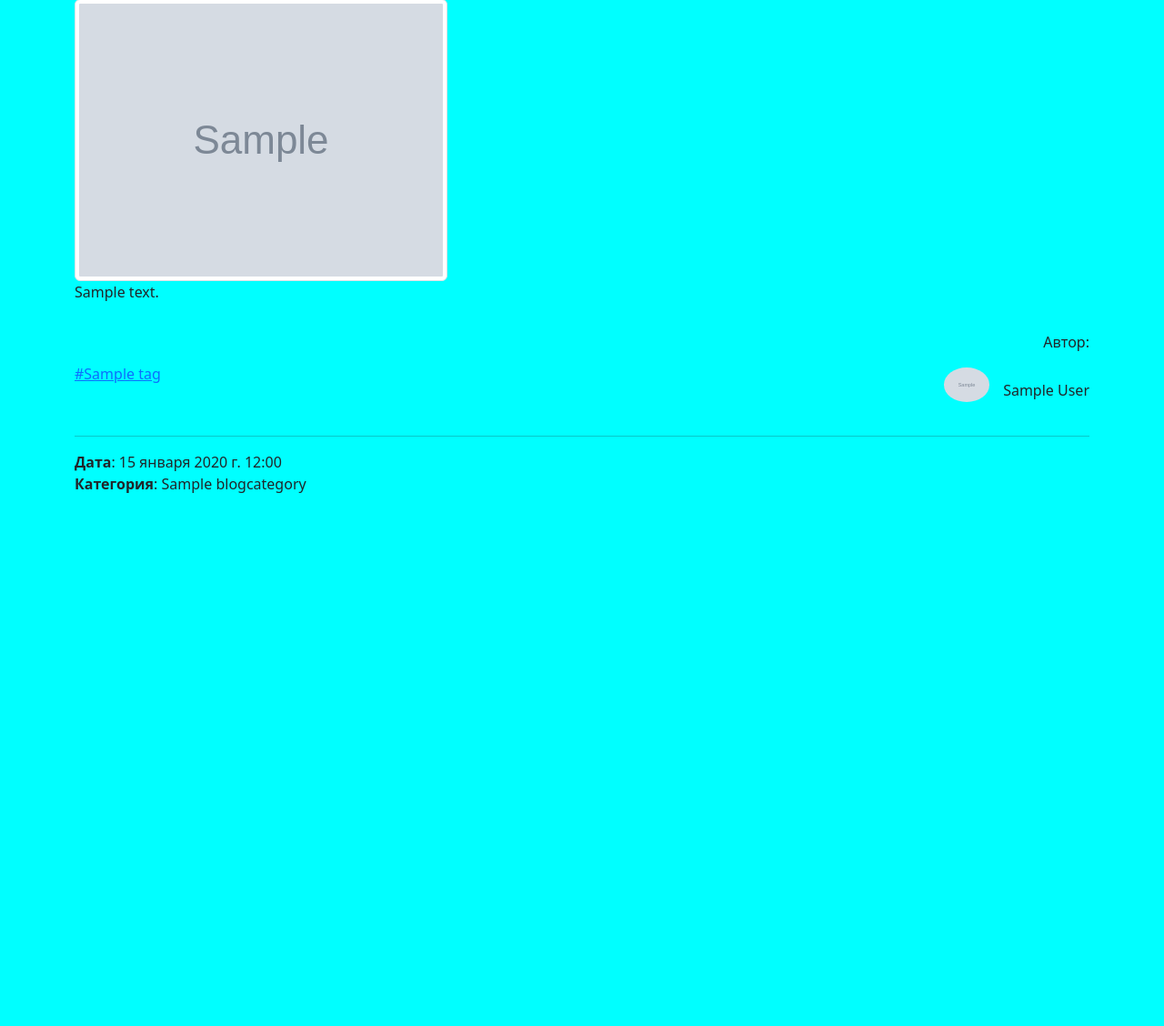
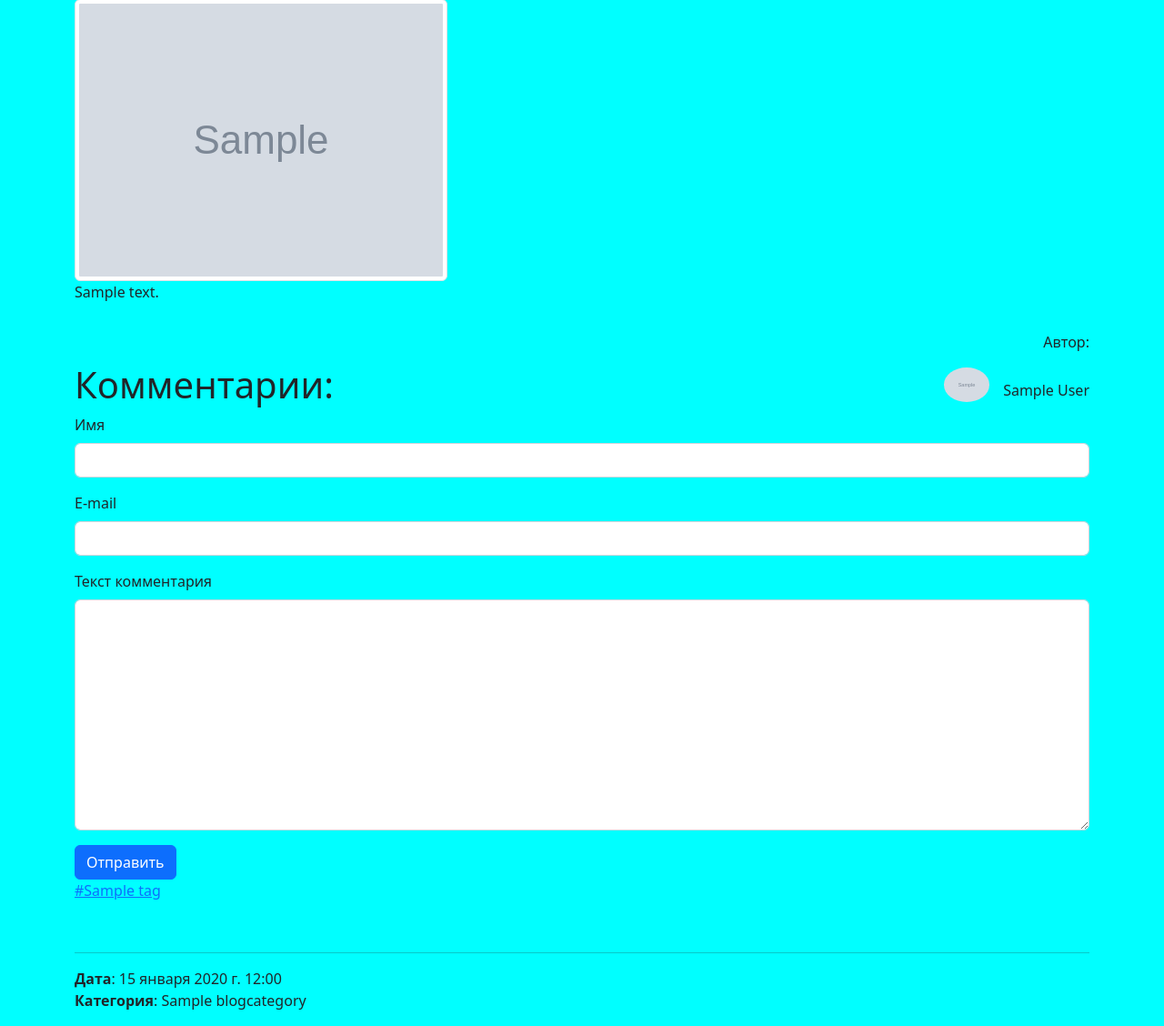
Before and after one commit to lamentable-kid/vkysno, a Django app: page /blog/1/1/ in a window 1280 px wide. Shown: the part 522-1650 px from the top of the page at 91% size. Before the commit the page ends 1064 px from the top, so only its background shows below. Run offline with Django 4.2, Linux system fonts and the light colour scheme; tables that the repository leaves empty hold one stand-in row (values such as "Sample post"); grey boxes marked "Sample" are stand-in pictures; parts of the project's set-up code (start-up, migrations or seed data) failed here and were passed over; some libraries are stand-ins or nearby versions.

Commit message:
hw_30 part 1

```diff
--- a/apps/blog/models.py
+++ b/apps/blog/models.py
@@ -7,6 +7,22 @@ from apps.main.mixins import MetaTagMixin
 from apps.user.models import User
 from config.settings import MEDIA_ROOT
 from tinymce.models import HTMLField
+
+
+class Comment(models.Model):
+    username = models.ForeignKey(
+        to=User,
+        verbose_name='Имя пользователя',
+        on_delete=models.SET_NULL,
+        null=True
+    )
+    email = models.EmailField(verbose_name="E-mail", blank=True)
+    text = models.TextField(verbose_name='Текст комментария')
+    created_at = models.DateTimeField(verbose_name='Дата создания', auto_now_add=True)
+
+    class Meta:
+        verbose_name = 'Комментарий'
+        verbose_name_plural = 'Комментарии'
 
 
 class BlogCategory(MetaTagMixin):
@@ -82,6 +98,7 @@ class Article(MetaTagMixin):
         on_delete=models.SET_NULL,
         null=True
     )
+    comments = models.ManyToManyField(to=Comment, verbose_name='Комментарий', blank=True)
     title = models.CharField(verbose_name='Заголовок', max_length=255)
     text_preview = models.TextField(verbose_name='Текст-превью')
     text = HTMLField(verbose_name='Текст')
--- a/apps/blog/views.py
+++ b/apps/blog/views.py
@@ -1,7 +1,9 @@
+from django.contrib.auth import authenticate
 from django.shortcuts import render
 from django.urls import reverse
 
-from apps.blog.models import BlogCategory, Article, Tag
+from apps.blog.forms import CommentFormForRegistered, CommentFormForLogined
+from apps.blog.models import BlogCategory, Article, Tag, Comment
 from config.settings import PAGE_NAMES
 
 
@@ -39,3 +41,38 @@ def tag_view(request, tag_id):
     if tag:
         breadcrumbs.update({reverse('tag_view', args=[tag_id]): tag})
     return render(request, 'blog/tag/list.html', {'article_wh_ex_tag': article_wh_ex_tag, 'breadcrumbs': breadcrumbs})
+
+
+def comment_is_for_registered_applied(request):
+    breadcrumbs = {}
+    error = None
+    next_page = request.GET.get('next', reverse('home'))
+    if request.method == 'POST':
+        form = CommentFormForRegistered(request.POST, request.FILES)
+        if form.is_valid():
+            breadcrumbs = {'current': 'Успешное добавление комментария'}
+            return render(request, 'blog/article/view.html', {'request': request, 'next_page': next_page,
+                                                      'breadcrumbs': breadcrumbs})
+        error = form.errors
+    else:
+        form = CommentFormForRegistered()
+    return render(request, 'blog/article/view.html', {'form': form, 'error': error,
+                                                  'breadcrumbs': breadcrumbs})
+
+
+def comment_is_for_logined_applied(request):
+    breadcrumbs = {}
+    error = None
+    next_page = request.GET.get('next', reverse('home'))
+    if request.method == 'POST':
+        form = CommentFormForLogined(request.POST)
+        if form.is_valid():
+            cleaned_data = form.cleaned_data
+            user = authenticate(username=cleaned_data['username'], email=cleaned_data['email'])
+            if user:
+                breadcrumbs = {'current': 'Успешное добавление комментария'}
+                return render(request, 'blog/article/view.html', {'request': request, 'next_page': next_page,
+                                                                  'breadcrumbs': breadcrumbs})
+    else:
+        form = CommentFormForLogined()
+    return render(request, 'user/login.html', {'form': form, 'error': error, 'breadcrumbs': breadcrumbs})
--- a/templates/blog/article/view.html
+++ b/templates/blog/article/view.html
@@ -26,6 +26,36 @@
             </div>
         </div>
     {% endif %}
+
+        <h1>Комментарии:</h1>
+    {% if request.user.is_authenticated %}
+        <form method="post">
+            <div class="mb-3">
+                <label for="text" class="form-label">Текст комментария</label>
+                <textarea class="form-control" id="text" name="text" cols="70" rows="10"></textarea>
+            </div>
+            <button type="submit" class="btn btn-primary">Отправить</button>
+        </form>
+
+        {% else %}
+
+        <form method="post">
+            <div class="mb-3">
+                <label for="username" class="form-label">Имя</label>
+                <input type="text" class="form-control" id="username" name="username" required>
+            </div>
+            <div class="mb-3">
+                <label for="email" class="form-label">E-mail</label>
+                <input type="email" class="form-control" id="email" name="email" required>
+            </div>
+            <div class="mb-3">
+                <label for="text" class="form-label">Текст комментария</label>
+                <textarea class="form-control" id="text" name="text" cols="70" rows="10"></textarea>
+            </div>
+            <button type="submit" class="btn btn-primary">Отправить</button>
+        </form>
+    {% endif %}
+
     <p>
         {% for tag in article.tags.all %}
             <a href="{% url 'tag_view' tag_id=tag.id %}">#{{ tag.name }}</a>
```
Also changed, not shown: apps/blog/admin.py (+17 -5 lines), apps/blog/forms.py (added, +19 -0 lines), apps/blog/migrations/0017_article_comment.py (added), apps/blog/migrations/0018_remove_article_comment_comment_article_comment.py (added), apps/blog/migrations/0019_rename_comment_article_comments.py (added).
